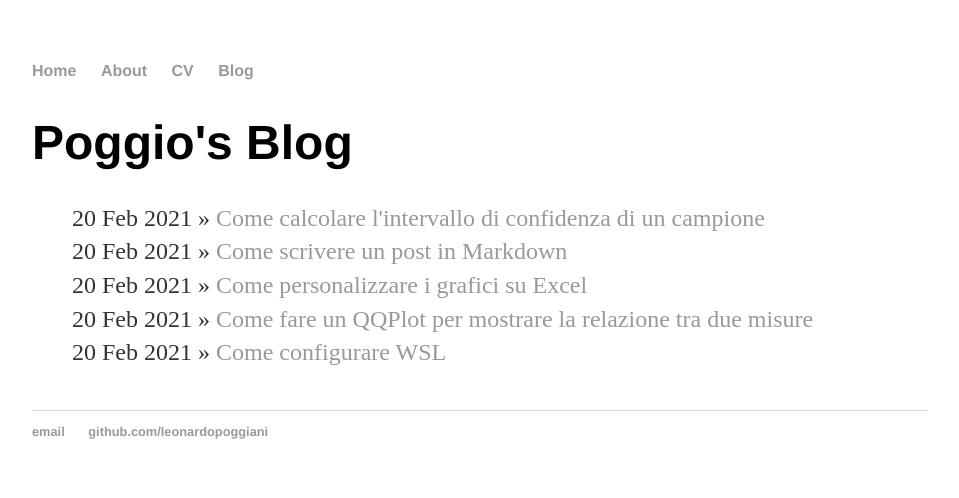
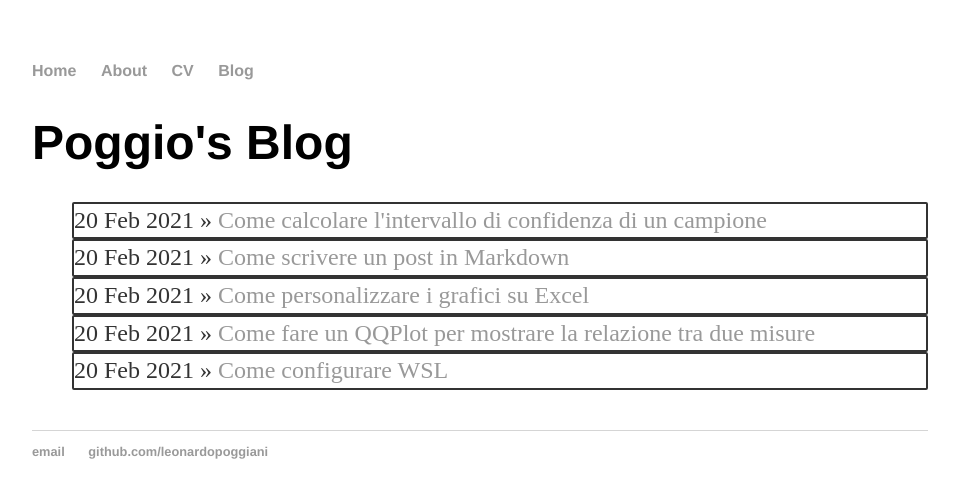
Before and after one commit to leonardopoggiani/leonardopoggiani.github.io, a Jekyll site: the page built from blog/index.html, in a window 1280 px wide. Shown: the top 498 px of the page, without its empty margins (160-1119 px from the left). Built offline with Jekyll 4.4.1, drawn with Linux system fonts in a browser that asks for light colours.

Commit message:
Update main.css

```diff
--- a/css/main.css
+++ b/css/main.css
@@ -1,7 +1,7 @@
 body { margin: 60px auto; width: 70%; }
 
 a { text-decoration: none; color: #999; }
-a:hover { text-decoration: underline; }
+a:hover { text-decoration: underline; color: #5c67e7 }
 
 p, ul { font-size: 1.5em; line-height: 1.4em; color: #333; }
 
@@ -18,7 +18,7 @@ footer { border-top: 1px solid #d5d5d5; font-size: .8em; }
 
 /* Blog */
 ul.posts { margin: 20px auto 40px; font-size: 1.5em; }
-ul.posts li { list-style: none; }
+ul.posts li { list-style: none; border: solid 2px; border-radius: 2px; }
 
 /* CV */
 .cv { margin: 0px 0px 60px; }
```
